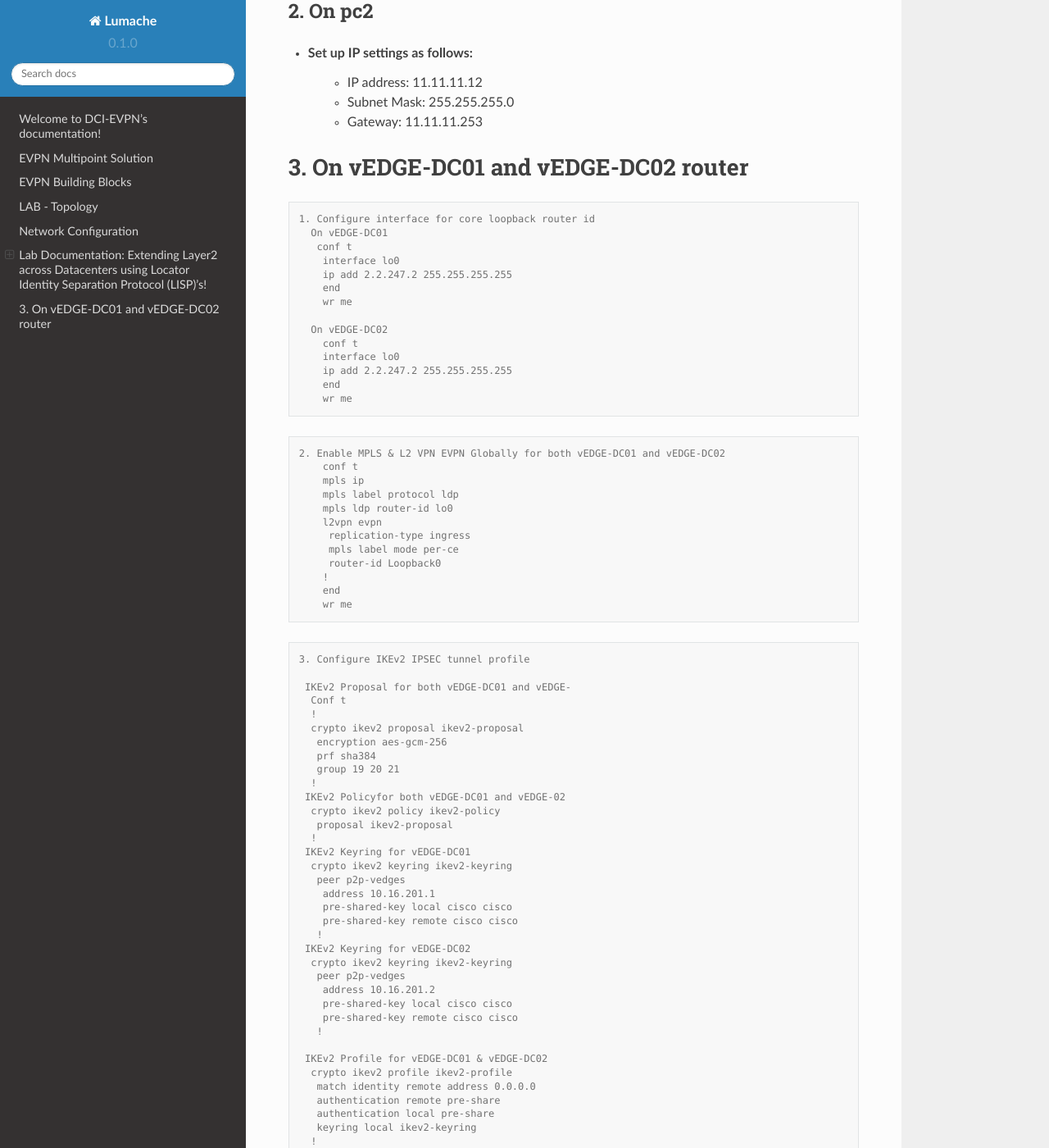
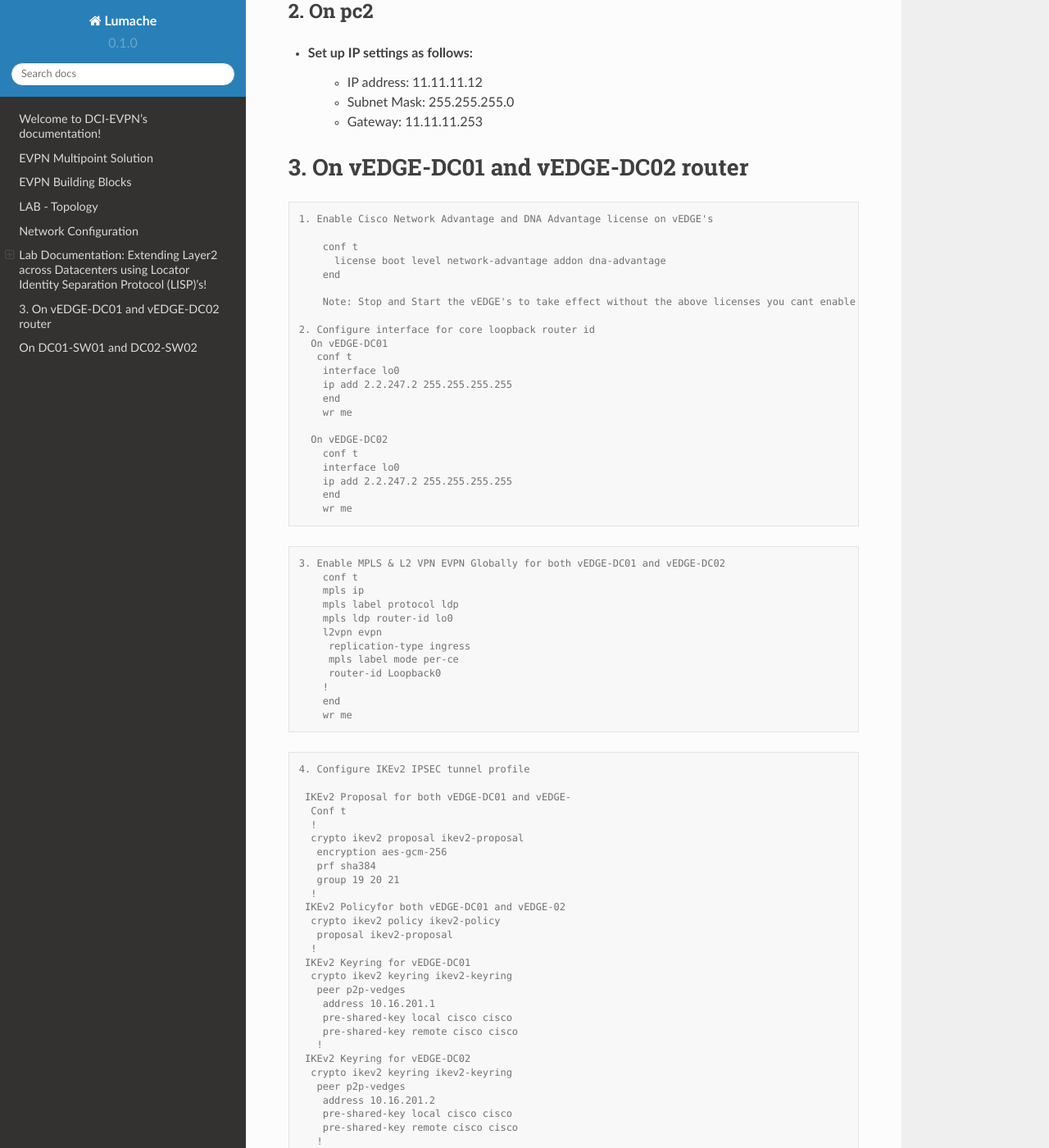
Before and after one commit to arunkumaruniqpro/Datacenter_interconect_EVPN, a Sphinx documentation site: the page built from docs/source/index.rst, in a window 1280 px wide and 1400 px high, scrolled down 6536 px. Shown: the whole window at 82% size. Built offline with Sphinx 7.4.7 and the Read the Docs theme 2.0.0, drawn with Linux system fonts in a browser that asks for light colours; some of the changed lines change nothing that is shown; some of the changed text lies outside the part shown.

Commit message:
Update index.rst

```diff
--- a/docs/source/index.rst
+++ b/docs/source/index.rst
@@ -75,19 +75,19 @@
 2. Install the VMWare software in accordance to your operating system by following the installation guide.
 
 .. code-block:: console
-       * https://docs.vmware.com/en/VMware-Workstation-Pro/17/com.vmware.ws.using.doc/GUID-7179281C-903A-46A9-89EE-C10B126D4960.html
+             * https://docs.vmware.com/en/VMware-Workstation-Pro/17/com.vmware.ws.using.doc/GUID-7179281C-903A-46A9-89EE-C10B126D4960.html
 
 
-                                            OR
+                                                  OR
 
-       * https://www.vmware.com/pdf/desktop/fusion-getting-started-50.pdf
+             * https://www.vmware.com/pdf/desktop/fusion-getting-started-50.pdf
 
 
 
 3. Download the prebuild EVE-NG lab OVF file from the Google Drive.
 
 .. code-block:: console
-       * https://drive.google.com/file/d/1CqPXxXEIfGA8OGvMnv51i5xOQtZW5D7w/view?usp=drive_link
+           * https://drive.google.com/file/d/1CqPXxXEIfGA8OGvMnv51i5xOQtZW5D7w/view?usp=drive_link
 
 4. Extract or unzip the file using zip extractor or windows default zip
 
@@ -120,9 +120,9 @@
 7. Open your faviroute and type the IP address show on the above screen to access the Admin GUI.
 
 .. code-block:: console
-       * username: admin
-       * password: eve
-       * Choose HTML5 as console for ease access
+           * username: admin
+           * password: eve
+           * Choose HTML5 as console for ease access
 code ..
 
 .. image:: eve-ng-admin-gui.png
@@ -151,9 +151,9 @@
 12. User credentials to access the vEDGE-DC01, vEDGE-DC02, leaf-DC01-SWW01 and leaf-DC02-SW02
 
 .. code-block:: console
-   * username: cisco
-   * password: P@ssw0rd!123
-   * enable: P@ssw0rd!123
+         * username: cisco
+         * password: P@ssw0rd!123
+         * enable: P@ssw0rd!123
 
 
 13. Optional: Onboarding vEDGE's to controller
@@ -178,8 +178,15 @@
 
 .. code-block:: console
 
+      1. Enable Cisco Network Advantage and DNA Advantage license on vEDGE's
 
-      1. Configure interface for core loopback router id
+          conf t
+            license boot level network-advantage addon dna-advantage
+          end
+
+          Note: Stop and Start the vEDGE's to take effect without the above licenses you cant enable MPLS and Crypto's
+
+      2. Configure interface for core loopback router id
         On vEDGE-DC01
          conf t
           interface lo0
@@ -198,7 +205,7 @@
 .. code-block:: console
 
 
-    2. Enable MPLS & L2 VPN EVPN Globally for both vEDGE-DC01 and vEDGE-DC02
+    3. Enable MPLS & L2 VPN EVPN Globally for both vEDGE-DC01 and vEDGE-DC02
         conf t
         mpls ip
         mpls label protocol ldp
@@ -214,7 +221,7 @@
 .. code-block:: console
 
 
-    3. Configure IKEv2 IPSEC tunnel profile
+    4. Configure IKEv2 IPSEC tunnel profile
 
      IKEv2 Proposal for both vEDGE-DC01 and vEDGE-
       Conf t
@@ -475,7 +482,7 @@
           !!!!!
           Success rate is 100 percent (5/5), round-trip min/avg/max = 1/1/2 ms
 
-        4. Configure IGP - OSPF for route exchange
+        5. Configure IGP - OSPF for route exchange
         OSPF Configuration on vEDGE-DC01
 
           conf t
@@ -671,7 +678,7 @@
 
 
 
-        5. Configure MP - BGP for EVPN
+        6. Configure MP - BGP for EVPN
         MP_BGP for vEDGE-DC01
 
           conf t
@@ -1084,3 +1091,109 @@
              -----------------------------------------------------------------------------
              -   0050.0000.0400 forward static_r  0    EFI1015.1015.4210704, EVPN
              -   0050.0000.0600 forward dynamic_c 29   GigabitEthernet2.EFP1015
+
+On DC01-SW01 and DC02-SW02
+===========================
+
+.. code-block:: console
+          hostname_Switch1: leaf-DC01-SW01
+          hostname_Switch2: leaf-DC02-SW02
+
+        1. Global Configuration
+          conf t
+            hostname <host_name>
+            username cisco priv 15 password 0 P@ssw0rd!123
+            service password-encryption
+            aaa new-model
+            aaa authentication login default local
+            line vty 0 4
+            transport in ssh
+            end
+            wr me
+
+        2. Management interface Configuration
+          conf t
+            interface eth0/4
+            no shut
+            ip address dhcp
+            end
+
+        3. Connecting vEDGE's to PC's interface Configuration for untagged
+          conf t
+            vlan 5
+              name DCI-VLAN05
+            exit
+            !
+            interface eth0/0
+            desc "To vEDGE port G2"
+            no shut
+            switchport
+            switchport mode access
+            switchport access vlan name DCI-VLAN05
+            exit
+            !
+            interface eth0/1
+            desc "To PC port eth0"
+            no shut
+            switchport
+            switchport mode access
+            switchport access vlan name DCI-VLAN05
+            end
+            wr me
+
+        4. Connecting vEDGE's to PC's interface Configuration for Tagged VLAN 05
+          conf t
+            vlan 5
+              name DCI-VLAN05
+            exit
+            !
+            interface eth0/0
+            desc "To vEDGE port G2"
+            no shut
+            switchport
+            switchport trunk encapsulation dot1q
+            switchport mode trunk
+            switchport trunk allowed vlan 5
+            exit
+            !
+            interface eth0/1
+            desc "To PC port eth0"
+            no shut
+            switchport
+            switchport mode access
+            switchport access vlan name DCI-VLAN05
+            end
+            wr me
+
+        5. Connecting vEDGE's to PC's interface Configuration for Tagged VLAN 05 to end host
+          conf t
+            vlan 5
+              name DCI-VLAN05
+            exit
+            !
+            interface eth0/0
+            desc "To vEDGE port G2"
+            no shut
+            switchport
+            switchport trunk encapsulation dot1q
+            switchport mode trunk
+            switchport trunk allowed vlan 5
+            exit
+            !
+            interface eth0/1
+            desc "To PC port eth0"
+            no shut
+            switchport
+            switchport trunk encapsulation dot1q
+            switchport mode trunk
+            switchport trunk allowed vlan 5
+            end
+            wr me
+
+        6. Verification on switches
+            1. show vlan brief
+            2. show ip int brief
+            3. show interface trunk
+            4. show interface eth0/0 switchport
+            5. show interface eth0/1 switchport
+            6. show mac addr
```
